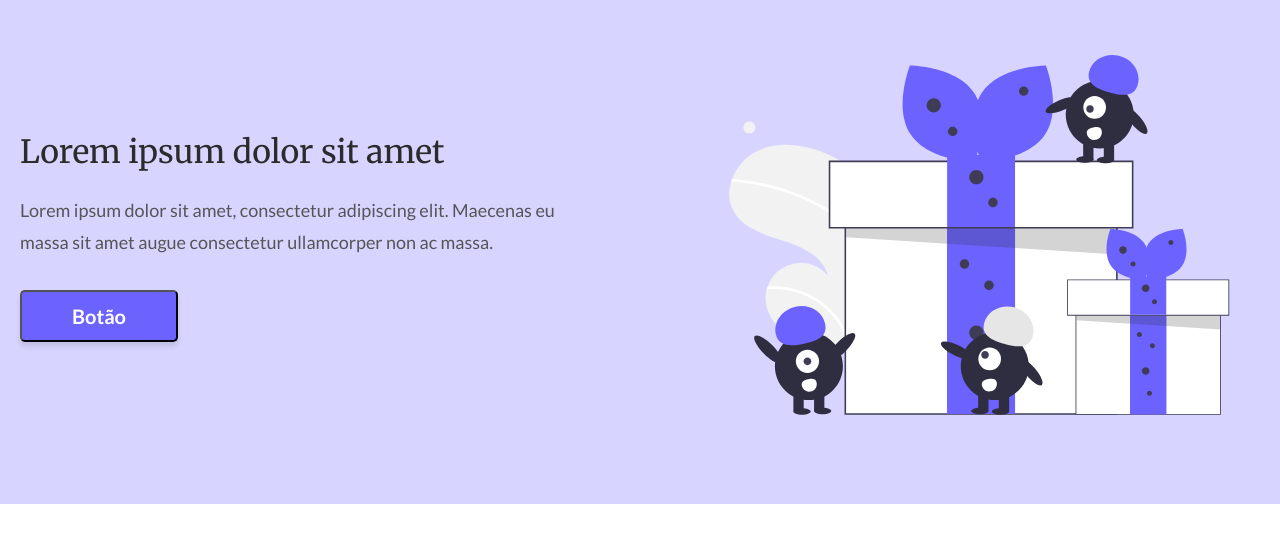
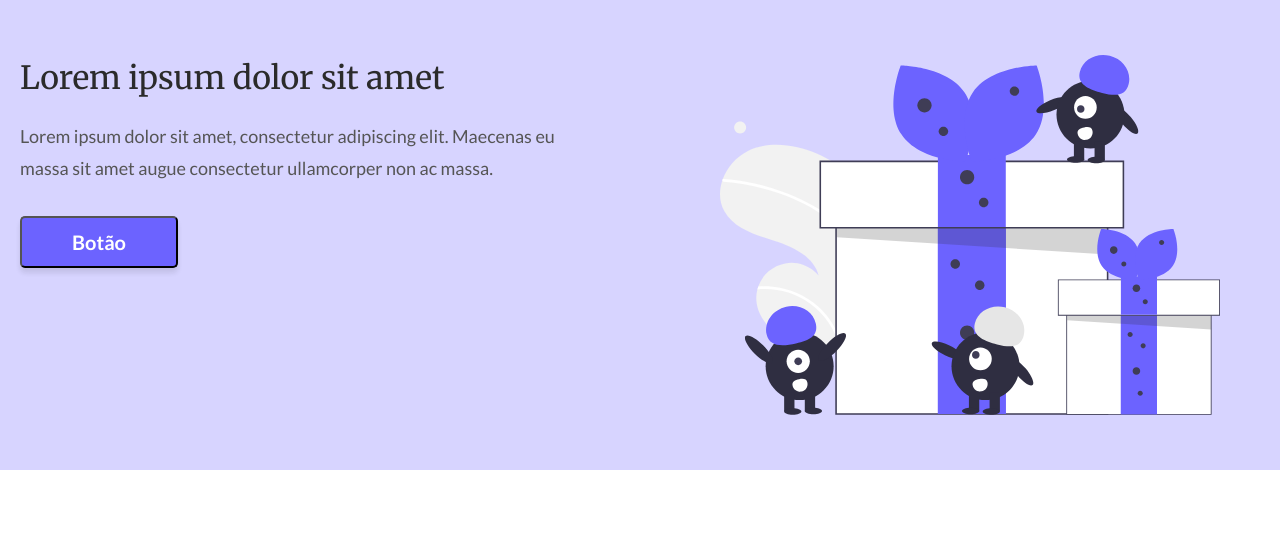
Before and after one commit to devdinho/codelandia-one-page, a React (Vite) app: page / in a window 1280 px wide. Shown: the top 542 px of the page. Built offline with nearby package versions, Linux system fonts and the light colour scheme.

Commit message:
fix: remove exceeding padding from header

```diff
--- a/src/components/Header/style.css
+++ b/src/components/Header/style.css
@@ -1,11 +1,12 @@
 header {
   display: flex;
   flex-wrap: wrap;
-  align-items: center;
+  align-items: space-between;
   justify-content: center;
-  gap: 115px;
+  gap: 80px;
   background-color: #D7D4FF;
-  padding: 55px 20px 89px 20px;
+  padding: 55px 20px;
+  /* max-height: 800px; */
 }
 
 .info-wrapper {
```
